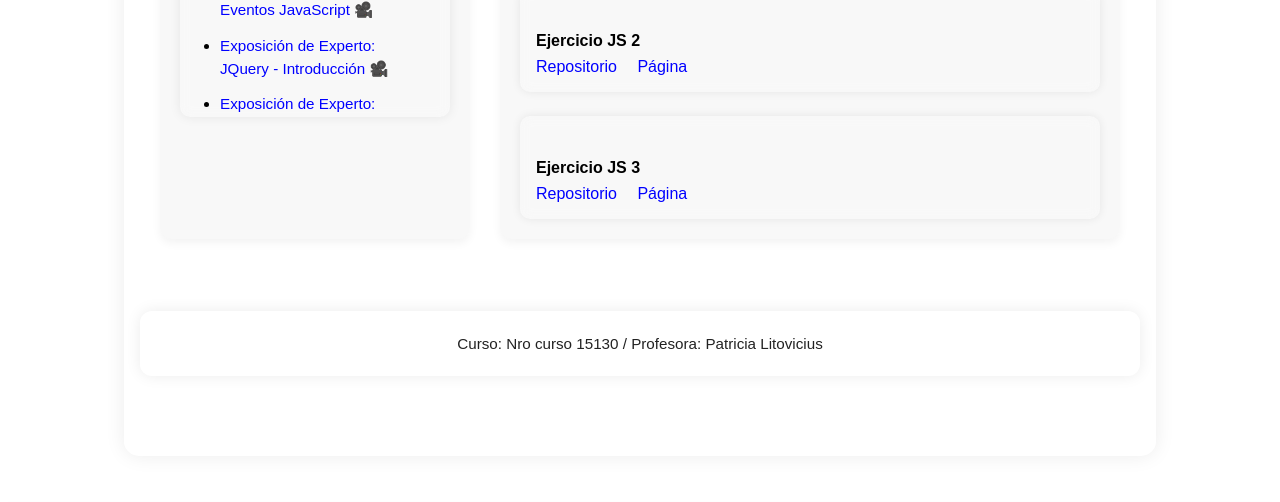
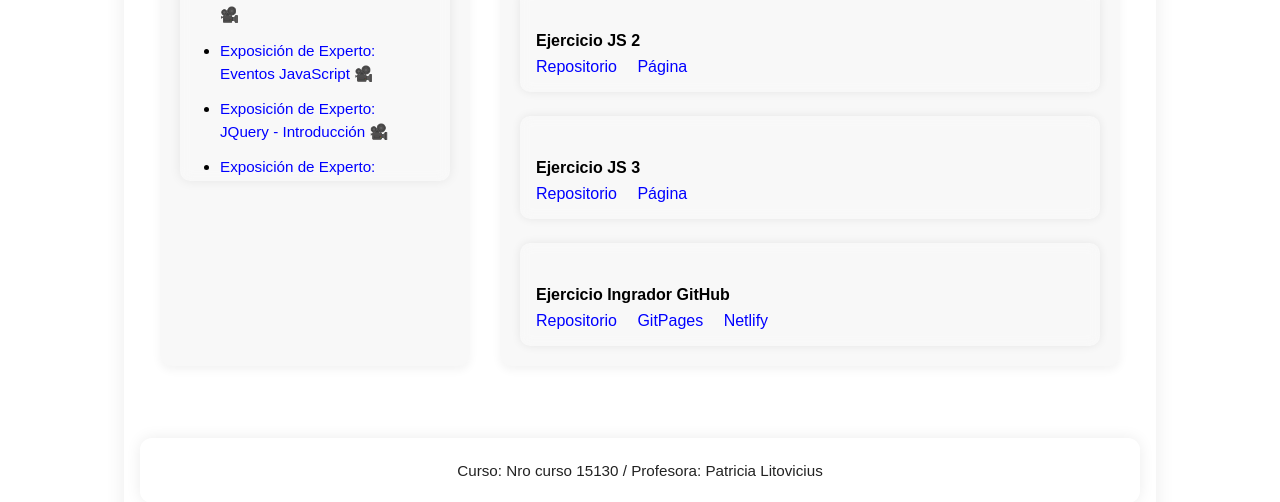
Before and after one commit to CGobbo07/UADE-DYD-Primer-Parcial, a plain HTML site: page dydweb.html in a window 1280 px wide. Shown: the part 1393-1895 px from the top of the page. Drawn offline with Linux system fonts and the light colour scheme; a web font is replaced by a local one.

Commit message:
Update dydweb.html

```diff
--- a/dydweb.html
+++ b/dydweb.html
@@ -173,6 +173,13 @@
                         <a href="https://github.com/CGobbo07/UADE-DYD-JS3" target="_blank">Repositorio</a>
                         <a href="https://cgobbo07.github.io/UADE-DYD-JS3" target="_blank">Página</a>
                     </div>
+                    <div class="items">
+                        <h5>Ejercicio Ingrador GitHub</h5>
+                        <a href="https://github.com/CGobbo07/UADE-DYD-Integracion-github"
+                            target="_blank">Repositorio</a>
+                        <a href="https://cgobbo07.github.io/UADE-DYD-Integracion-github" target="_blank">GitPages</a>
+                        <a href="https://lambent-starburst-7d2f6b.netlify.app" target="_blank">Netlify</a>
+                    </div>
                 </div>
             </div>
 
```
